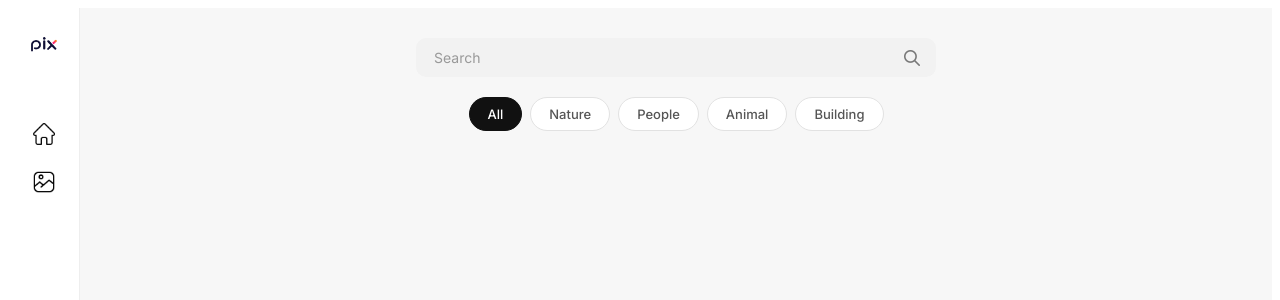
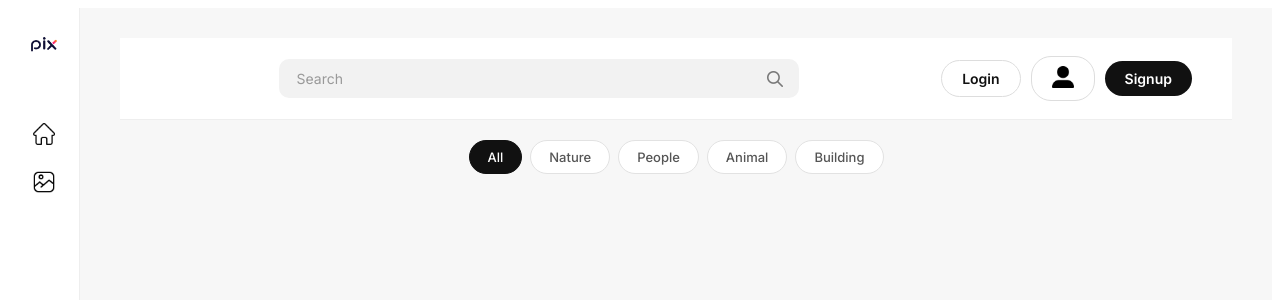
Before and after one commit to SubimGautam/image-gallery-app, a React (Create React App) app in the folder frontend/: page /dashboard in a window 1280 px wide. Shown: the top 300 px of the page. Built offline with nearby package versions, Linux system fonts and the light colour scheme.

Commit message:
Added navbar components in Dashboard page

```diff
--- a/frontend/src/components/Navbar/Navbar.css
+++ b/frontend/src/components/Navbar/Navbar.css
@@ -74,3 +74,26 @@
 .navbar-submit:hover {
     background: #333;
 }
+
+.navbar-profile {
+    padding: 9px 20px;
+    border: 1px solid #ddd;
+    border-radius: 20px;
+    background: #fff;
+    font-family: 'Inter', sans-serif;
+    font-size: 14px;
+    font-weight: 600;
+    color: #111;
+    cursor: pointer;
+    transition: 0.2s ease;
+}
+
+.navbar-profile:hover {
+    border-color: #111;
+}
+
+.navbar-profile img {
+    width: 22px;
+    height: 22px;
+    object-fit: contain;
+}
--- a/frontend/src/components/Navbar/Navbar.jsx
+++ b/frontend/src/components/Navbar/Navbar.jsx
@@ -3,9 +3,20 @@ import { useNavigate } from 'react-router-dom';
 import SearchBar from '../SearchBar/SearchBar';
 import Logo from '../../assets/logo.png';
 import './Navbar.css';
+import profile from '../../assets/profile.png'
 
 const Navbar = ({ search, onSearchChange }) => {
     const navigate = useNavigate();
+
+    const handleProfileClick = () => {
+    const userString = localStorage.getItem('user');
+    if (!userString) {
+        navigate('/login');
+        return;
+    }
+    const user = JSON.parse(userString);
+    navigate(`/profile/${user.id}`);
+};
 
     return (
         <header className='navbar'>
@@ -14,6 +25,9 @@ const Navbar = ({ search, onSearchChange }) => {
 
             <div className='navbar-actions'>
                 <button className='navbar-login' onClick={() => navigate('/login')}>Login</button>
+                <button className='navbar-profile' onClick={handleProfileClick}>
+                    <img src={profile} alt="Gallery" />
+                </button>
                 <button className='navbar-submit' onClick={() => navigate('/signup')}>Signup</button>
             </div>
         </header>
--- a/frontend/src/pages/Dashboard/Dashboard.jsx
+++ b/frontend/src/pages/Dashboard/Dashboard.jsx
@@ -5,7 +5,7 @@ import PreviewModal from '../../components/PreviewModal/PreviewModal';
 import Filters from '../../components/Filters/Filters';
 import ImageCard from '../../components/ImageCard/ImageCard';
 import Sidebar from '../../components/Sidebar/Sidebar';
-import SearchBar from '../../components/SearchBar/SearchBar';
+import Navbar from '../../components/Navbar/Navbar'
 const Dashboard = () => {
 
     const [publicImages, setPublicImages] = useState([]);
@@ -77,8 +77,7 @@ const Dashboard = () => {
         <Sidebar />
 
         <div className='dashboard-main'>
-
-            <SearchBar value={search} onChange={setSearch} />
+            <Navbar search={search} onSearchChange={setSearch} />
             <Filters category={category} onCategoryChange={setCategory} />
 
             <div className='gallery-images'>
```
Also changed, not shown: frontend/src/assets/profile.png (added).
